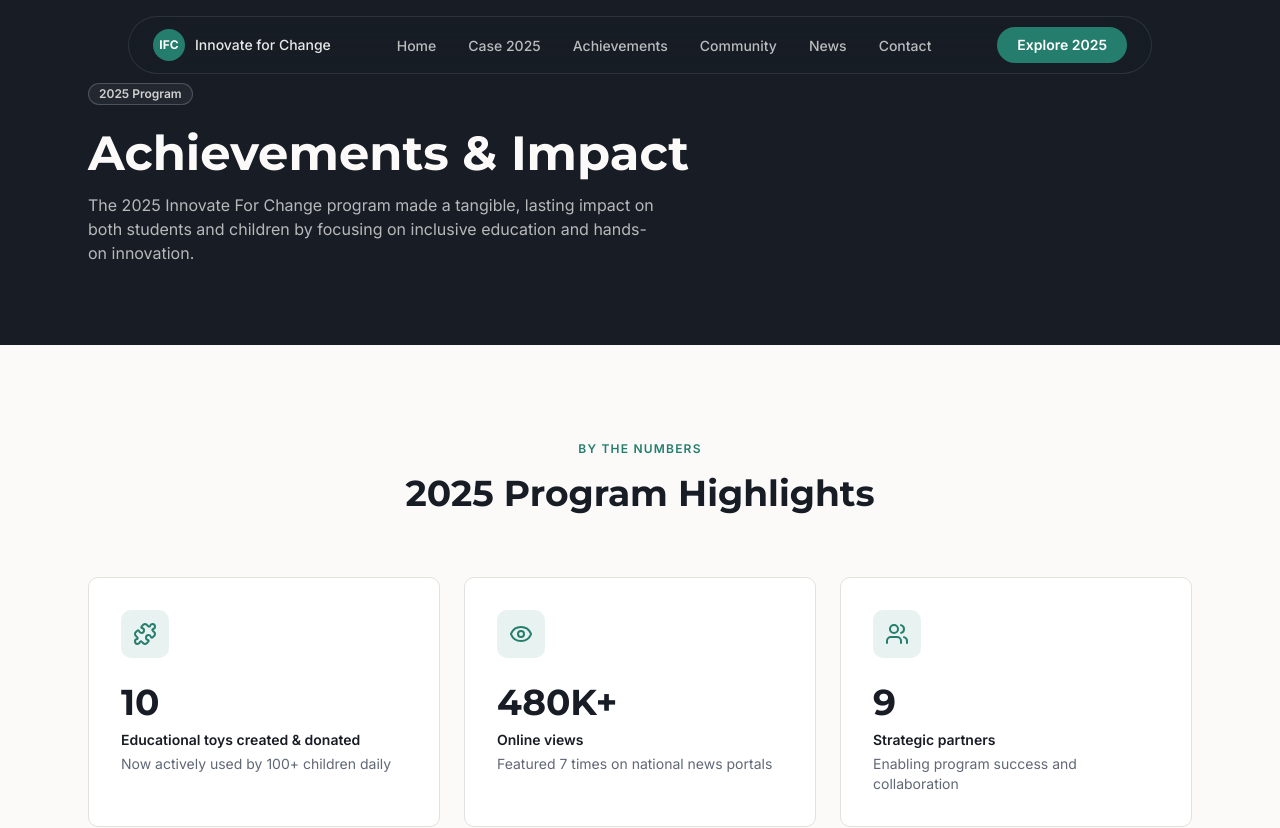
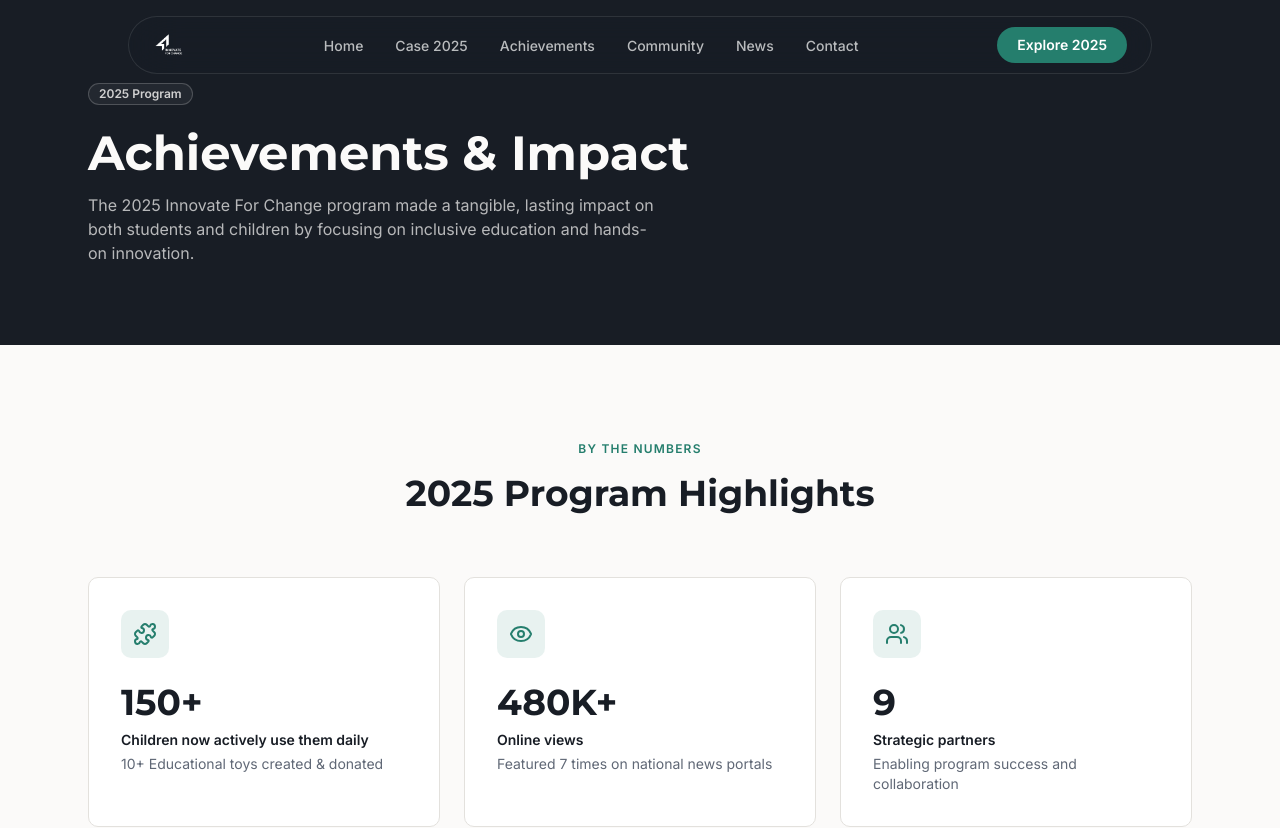
Before and after one commit to 4t0s/v0-innovate-for-change-homepage, a Next.js app: page /achievements in a window 1280 px wide. Shown: the top 828 px of the page. Built offline with nearby package versions, Linux system fonts and the light colour scheme.

Commit message:
few small changes

```diff
--- a/components/achievements/achievement-stats.tsx
+++ b/components/achievements/achievement-stats.tsx
@@ -10,9 +10,9 @@ import {
 const stats = [
   {
     icon: Puzzle,
-    value: "10",
-    label: "Educational toys created & donated",
-    description: "Now actively used by 100+ children daily",
+    value: "150+",
+    label: "Children now actively use them daily",
+    description: "10+ Educational toys created & donated",
   },
   {
     icon: Eye,
--- a/components/navbar.tsx
+++ b/components/navbar.tsx
@@ -19,15 +19,14 @@ export function Navbar() {
   return (
     <header className="fixed top-0 left-0 right-0 z-50 flex justify-center px-4 pt-4">
       <nav className="flex w-full max-w-5xl items-center justify-between rounded-full border border-[hsl(0_0%_100%/0.1)] bg-[hsl(220_20%_12%/0.7)] px-4 py-2.5 backdrop-blur-xl sm:px-6">
-        {/* Logo */}
-        <Link href="/" className="flex items-center gap-2.5">
-          <span className="flex h-8 w-8 items-center justify-center rounded-full bg-primary text-xs font-bold text-primary-foreground">
-            IFC
-          </span>
-          <span className="hidden text-sm font-medium text-[hsl(0_0%_100%/0.9)] sm:inline">
-            Innovate for Change
-          </span>
-        </Link>
+       {/* Logo */}
+      <Link href="/" className="flex items-center gap-2.5">
+        <img
+          src="/logo.png"
+          alt="IFC Logo"
+          className="h-8 w-auto"
+        />
+      </Link>
 
         {/* Desktop nav */}
         <ul className="hidden items-center gap-6 md:flex lg:gap-8">
```
